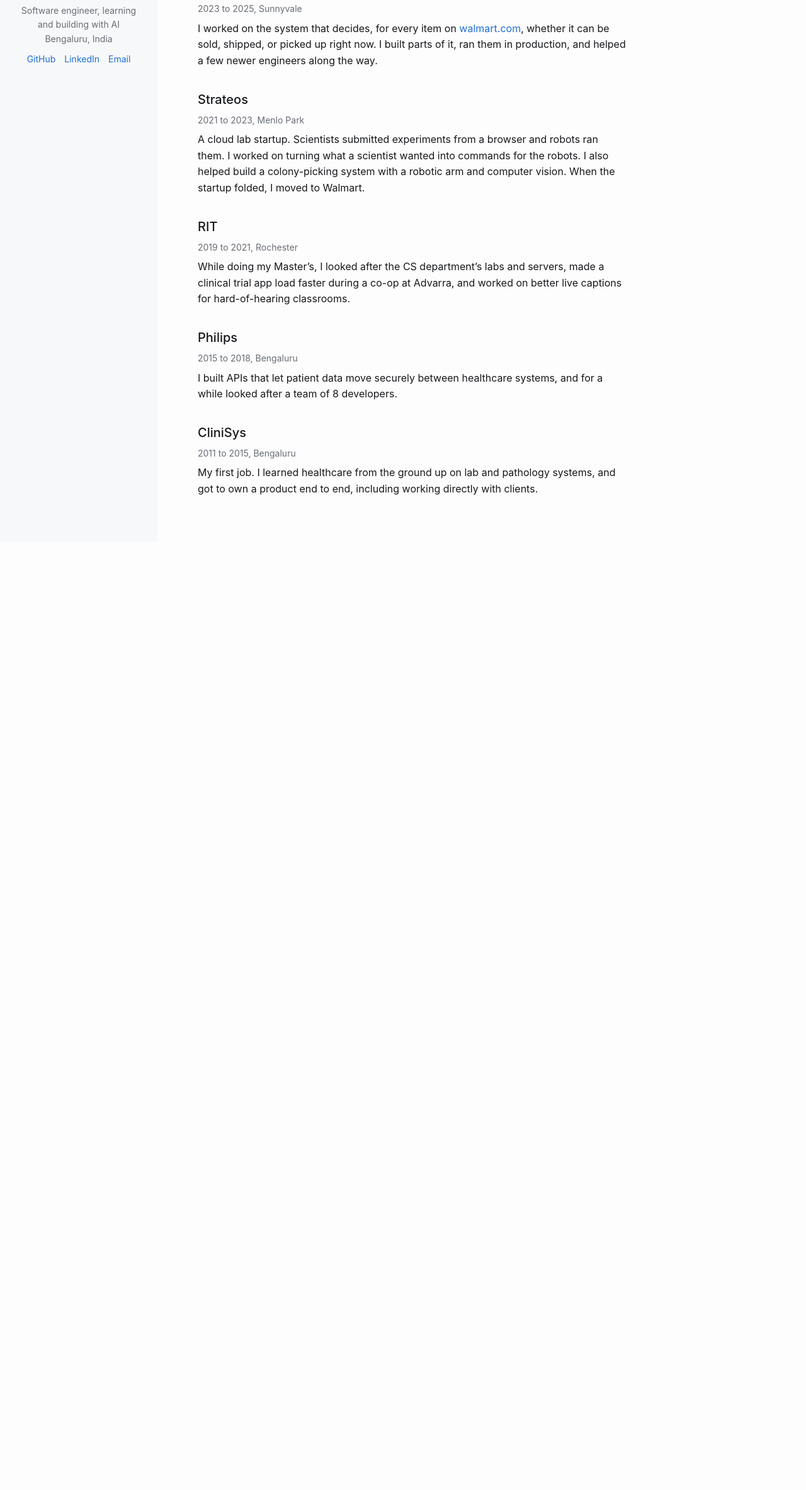
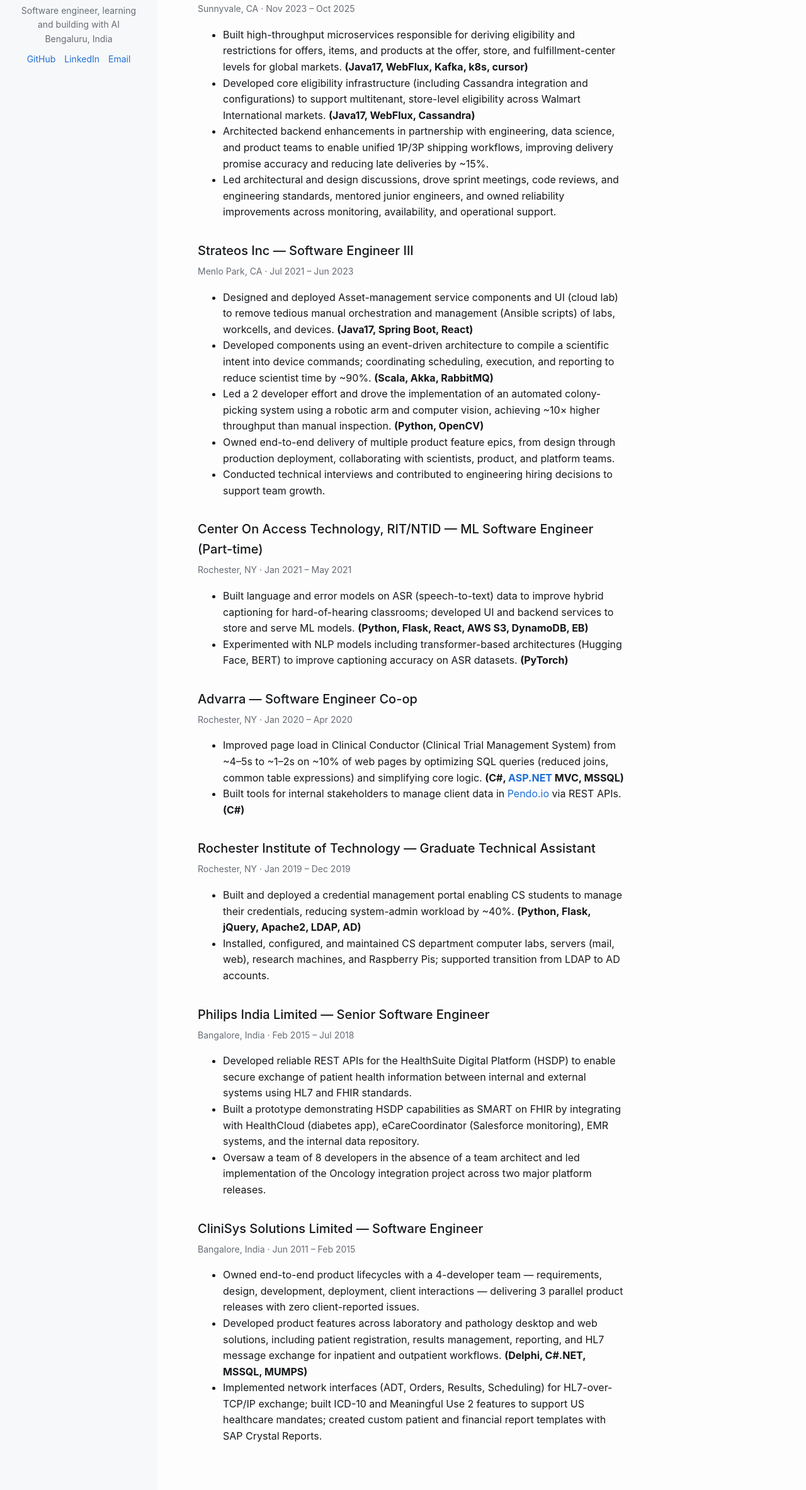
Before and after one commit to sudhir13s/sudhir13s.github.io, an Astro site: page /experience in a window 1280 px wide. Shown: the part 190-2556 px from the top of the page at 63% size. Before the commit the page ends 1050 px from the top, so only its background shows below. Built offline with nearby package versions, Linux system fonts and the light colour scheme; Astro itself is replaced by a stand-in of ours.

Commit message:
feat(content): restore full experience and date every project
Experience goes back to the earlier bullet wording and lists all seven roles. Every project now shows a month and year, and public repos are linked. Tests fail if a project loses its date or an employer goes missing.

```diff
--- a/src/content/pages/experience.md
+++ b/src/content/pages/experience.md
@@ -1,35 +1,61 @@
 ---
-title: Where I've worked
+title: Experience
 navLabel: Experience
 order: 2
 ---
 
-## Walmart
+## Walmart Global Tech — Senior Software Engineer (Eligibility team)
 
-*2023 to 2025, Sunnyvale*
+*Sunnyvale, CA · Nov 2023 – Oct 2025*
 
-I worked on the system that decides, for every item on walmart.com, whether it can be sold, shipped, or picked up right now. I built parts of it, ran them in production, and helped a few newer engineers along the way.
+- Built high-throughput microservices responsible for deriving eligibility and restrictions for offers, items, and products at the offer, store, and fulfillment-center levels for global markets. **(Java17, WebFlux, Kafka, k8s, cursor)**
+- Developed core eligibility infrastructure (including Cassandra integration and configurations) to support multitenant, store-level eligibility across Walmart International markets. **(Java17, WebFlux, Cassandra)**
+- Architected backend enhancements in partnership with engineering, data science, and product teams to enable unified 1P/3P shipping workflows, improving delivery promise accuracy and reducing late deliveries by ~15%.
+- Led architectural and design discussions, drove sprint meetings, code reviews, and engineering standards, mentored junior engineers, and owned reliability improvements across monitoring, availability, and operational support.
 
-## Strateos
+## Strateos Inc — Software Engineer III
 
-*2021 to 2023, Menlo Park*
+*Menlo Park, CA · Jul 2021 – Jun 2023*
 
-A cloud lab startup. Scientists submitted experiments from a browser and robots ran them. I worked on turning what a scientist wanted into commands for the robots. I also helped build a colony-picking system with a robotic arm and computer vision. When the startup folded, I moved to Walmart.
+- Designed and deployed Asset-management service components and UI (cloud lab) to remove tedious manual orchestration and management (Ansible scripts) of labs, workcells, and devices. **(Java17, Spring Boot, React)**
+- Developed components using an event-driven architecture to compile a scientific intent into device commands; coordinating scheduling, execution, and reporting to reduce scientist time by ~90%. **(Scala, Akka, RabbitMQ)**
+- Led a 2 developer effort and drove the implementation of an automated colony-picking system using a robotic arm and computer vision, achieving ~10× higher throughput than manual inspection. **(Python, OpenCV)**
+- Owned end-to-end delivery of multiple product feature epics, from design through production deployment, collaborating with scientists, product, and platform teams.
+- Conducted technical interviews and contributed to engineering hiring decisions to support team growth.
 
-## RIT
+## Center On Access Technology, RIT/NTID — ML Software Engineer (Part-time)
 
-*2019 to 2021, Rochester*
+*Rochester, NY · Jan 2021 – May 2021*
 
-While doing my Master's, I looked after the CS department's labs and servers, made a clinical trial app load faster during a co-op at Advarra, and worked on better live captions for hard-of-hearing classrooms.
+- Built language and error models on ASR (speech-to-text) data to improve hybrid captioning for hard-of-hearing classrooms; developed UI and backend services to store and serve ML models. **(Python, Flask, React, AWS S3, DynamoDB, EB)**
+- Experimented with NLP models including transformer-based architectures (Hugging Face, BERT) to improve captioning accuracy on ASR datasets. **(PyTorch)**
 
-## Philips
+## Advarra — Software Engineer Co-op
 
-*2015 to 2018, Bengaluru*
+*Rochester, NY · Jan 2020 – Apr 2020*
 
-I built APIs that let patient data move securely between healthcare systems, and for a while looked after a team of 8 developers.
+- Improved page load in Clinical Conductor (Clinical Trial Management System) from ~4–5s to ~1–2s on ~10% of web pages by optimizing SQL queries (reduced joins, common table expressions) and simplifying core logic. **(C#, ASP.NET MVC, MSSQL)**
+- Built tools for internal stakeholders to manage client data in Pendo.io via REST APIs. **(C#)**
 
-## CliniSys
+## Rochester Institute of Technology — Graduate Technical Assistant
 
-*2011 to 2015, Bengaluru*
+*Rochester, NY · Jan 2019 – Dec 2019*
 
-My first job. I learned healthcare from the ground up on lab and pathology systems, and got to own a product end to end, including working directly with clients.
+- Built and deployed a credential management portal enabling CS students to manage their credentials, reducing system-admin workload by ~40%. **(Python, Flask, jQuery, Apache2, LDAP, AD)**
+- Installed, configured, and maintained CS department computer labs, servers (mail, web), research machines, and Raspberry Pis; supported transition from LDAP to AD accounts.
+
+## Philips India Limited — Senior Software Engineer
+
+*Bangalore, India · Feb 2015 – Jul 2018*
+
+- Developed reliable REST APIs for the HealthSuite Digital Platform (HSDP) to enable secure exchange of patient health information between internal and external systems using HL7 and FHIR standards.
+- Built a prototype demonstrating HSDP capabilities as SMART on FHIR by integrating with HealthCloud (diabetes app), eCareCoordinator (Salesforce monitoring), EMR systems, and the internal data repository.
+- Oversaw a team of 8 developers in the absence of a team architect and led implementation of the Oncology integration project across two major platform releases.
+
+## CliniSys Solutions Limited — Software Engineer
+
+*Bangalore, India · Jun 2011 – Feb 2015*
+
+- Owned end-to-end product lifecycles with a 4-developer team — requirements, design, development, deployment, client interactions — delivering 3 parallel product releases with zero client-reported issues.
+- Developed product features across laboratory and pathology desktop and web solutions, including patient registration, results management, reporting, and HL7 message exchange for inpatient and outpatient workflows. **(Delphi, C#.NET, MSSQL, MUMPS)**
+- Implemented network interfaces (ADT, Orders, Results, Scheduling) for HL7-over-TCP/IP exchange; built ICD-10 and Meaningful Use 2 features to support US healthcare mandates; created custom patient and financial report templates with SAP Crystal Reports.
--- a/src/content/pages/projects.md
+++ b/src/content/pages/projects.md
@@ -8,44 +8,64 @@
 
 ### Interview Prep Hub
 
+*Jun 2026 – Present*
+
 One place to learn system design, AI/ML, and problem solving. It has an AI tutor to ask questions, and an LLM that reviews your practice.
 
 ## Recent
 
 ### TheAIAtlas
 
+*Jul 2026 – Present*
+
 One place for what's happening in AI: models, benchmarks, papers, news, and hardware. Agents keep it up to date using a self-hosted open-source LLM.
 
 ### [miniAgent](https://github.com/sudhir13s/miniAgent)
 
+*Jul 2026*
+
 A small SDK for AI agents. You can swap model providers without changing your code, so you're not locked in to one.
+
+### [Customer support model](https://github.com/sudhir13s/Mistral-7B-Instruct-v0.2-CustomerSupport)
+
+*Jun 2026*
+
+Fine-tuning Mistral-7B with QLoRA to answer customer support questions within policy.
 
 ### [Hugging Face Knowledge Assistant](https://github.com/sudhir13s/HuggingFaceKnowledgeAssistant)
 
+*May 2026*
+
 A chatbot that answers questions from Hugging Face's knowledge sources using RAG.
-
-### [Customer support model](https://github.com/sudhir13s/Mistral-7B-Instruct-v0.2-CustomerSupport)
-
-Fine-tuning Mistral-7B with QLoRA to answer customer support questions within policy.
 
 ## Older
 
+### IOTA Tangle in IoT
+
+*May 2021*
+
+My Master's capstone, on using the IOTA Tangle instead of a blockchain in IoT.
+
+### [Packet Analyzer](https://github.com/sudhir13s/packetanalyzer)
+
+*May 2020*
+
+A command-line tool that takes network packets apart, layer by layer.
+
 ### [Lunar Rover](https://github.com/sudhir13s/RIP-version2)
+
+*Oct 2019 – May 2020*
 
 Routing and reliable data transfer written from scratch, for a networking course at RIT.
 
-### [Packet Analyzer](https://github.com/sudhir13s/packetanalyzer)
+### [Classifying similar languages](https://github.com/sudhir13s/NLP-Term-project)
 
-A command-line tool that takes network packets apart, layer by layer.
-
-### IOTA Tangle in IoT
-
-My Master's capstone, on using the IOTA Tangle instead of a blockchain in IoT.
-
-### [Classifying similar languages](https://github.com/sudhir13s/NLP-Term-project)
+*May 2019*
 
 A course project at RIT on telling very similar languages apart, using classic ML.
 
 ### DigitalOPD
 
+*Feb 2018*
+
 An Android app I built at a Philips hackathon. It won second-best innovative app.
```
Also changed, not shown: docs/progress/2026-10-30T20-20-experience-and-project-dates.md (added, +25 -0 lines), tests/site.test.mjs (+28 -0 lines).
